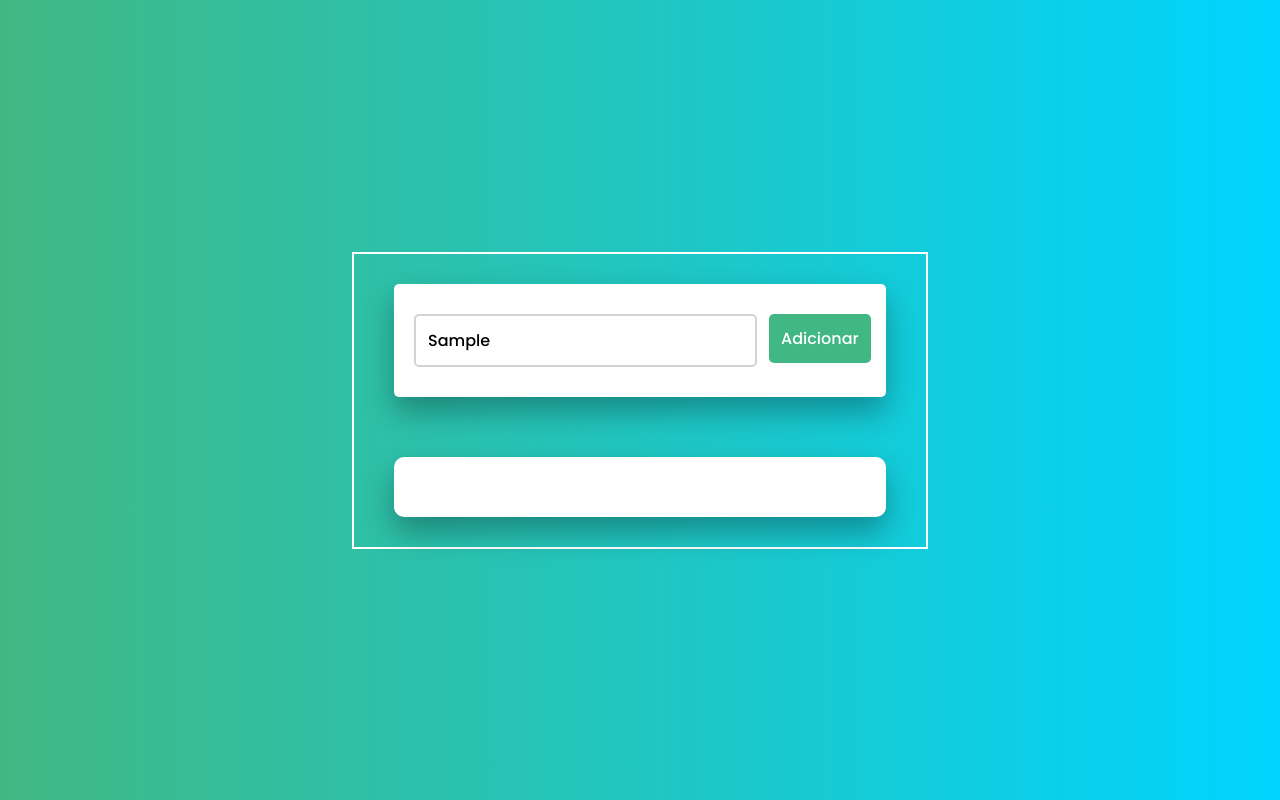
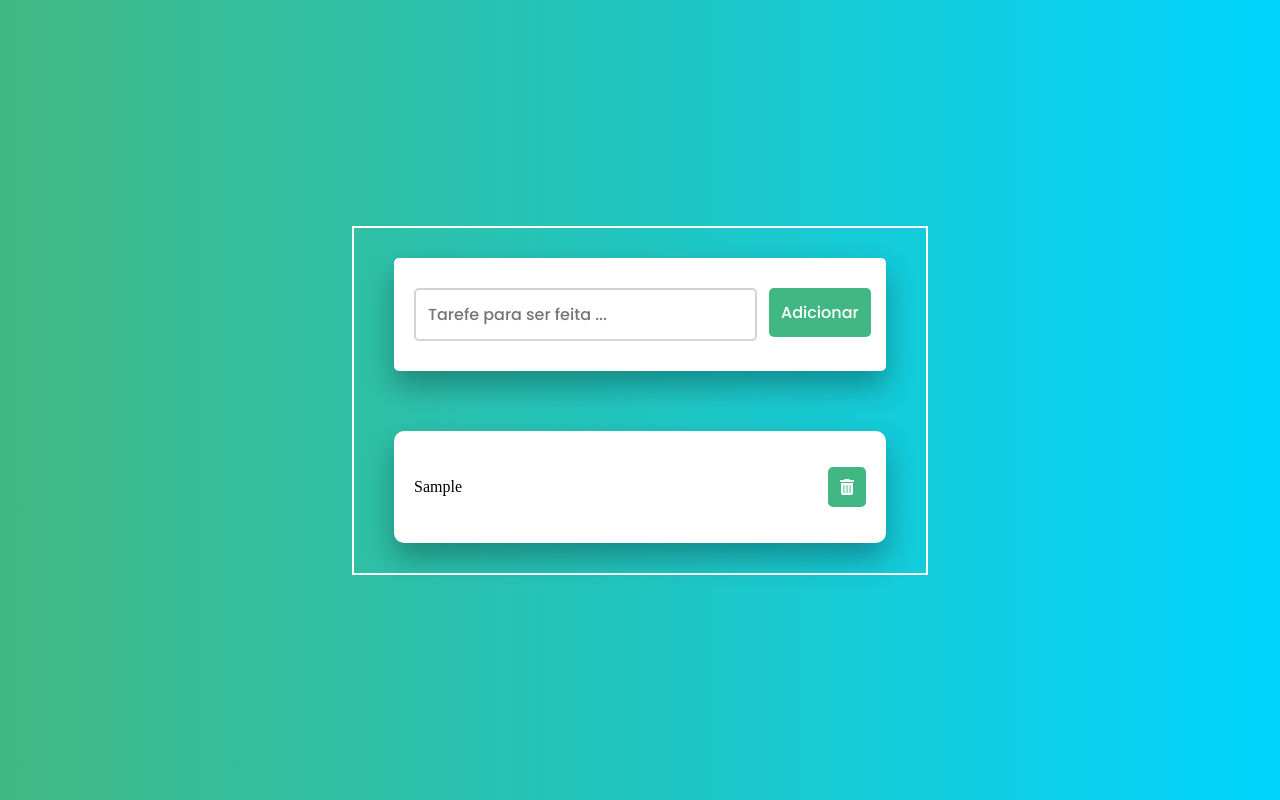
Before and after one commit to AndersonBR01/to-do, a plain HTML site: page index.html in a window 1280 px wide. Both pictures are taken after typing "Sample" into the empty fields and a click on the button "Adicionar". Drawn offline with Linux system fonts and the light colour scheme.

Commit message:
css. js
foi estilizado as classes tasks-item e  o icone  "i";

no app.js foi criado as const tasksContainer  e criado algumas classes. e aplicandoa logica de complete e  o intem de delete

```diff
--- a/assets/CSS/style.css
+++ b/assets/CSS/style.css
@@ -69,6 +69,22 @@ body{
 
 }
 
+.task-item{
+    display: flex;
+    justify-content: space-between;
+    align-items: center;
+    margin-top: 6px;
+    margin-bottom: 6px;
+
+}
+
+.task-item i{
+    background-color: #41b883;
+    color:#fff;
+    padding: 12px;
+    border-radius: 5px;
+}
+
 /*utili*/
 
 .error {
--- a/assets/JS/app.js
+++ b/assets/JS/app.js
@@ -1,5 +1,7 @@
 const inputElement = document.querySelector(".new-task-input");
 const addTaskButton = document.querySelector(".new-task-button");
+
+const tasksContainer = document.querySelector(".tasks-container");
 
 const validadeInput = () =>  inputElement.value.trim().length > 0;
 
@@ -12,7 +14,38 @@ const handleAddTask = () => {
     if (!inputIsValid){
         return inputElement.classList.add("error");
     }
+
+    const taskItemContainer = document.createElement ('div');
+        taskItemContainer.classList.add ('task-item');
+
+    const taskContent = document.createElement('p');
+        taskContent.innerText = inputElement.value;
+
+        taskContent.addEventListener ('click', () => handleClick(taskContent))
+
+    const deleteItem = document.createElement ('i');
+        deleteItem.classList.add ('fa-solid');
+        deleteItem.classList.add ('fa-trash-can');
+
+        deleteItem.addEventListener ('click', () => handleDeleteClick())
+
+    taskItemContainer.appendChild(taskContent);
+    taskItemContainer.appendChild(deleteItem);
+
+    tasksContainer.appendChild(taskItemContainer);
+
+    inputElement.value = "";
 };
+
+const handleClick = (taskContent) =>{
+    const tasks = tasksContainer.childNodes;
+
+    for (const task of tasks) {
+        if (task.firstChild.isSameNode(taskContent)){
+            task.firstChild.classList.toggle('completed');
+        }
+    }
+}
 
 const handleInputChange = () => {
     const inputIsValid = validadeInput();
--- a/index.html
+++ b/index.html
@@ -25,6 +25,10 @@
         </div>
         <div class="tasks-container"></div>
     </div>
+
+    <!--FontAwesome-->
+    <script src="https://kit.fontawesome.com/1439a2bf1a.js" crossorigin="anonymous"></script>
+    <!--Script App-->
     <script src="./assets/JS/app.js"></script>
 </body>
 </html>
```
